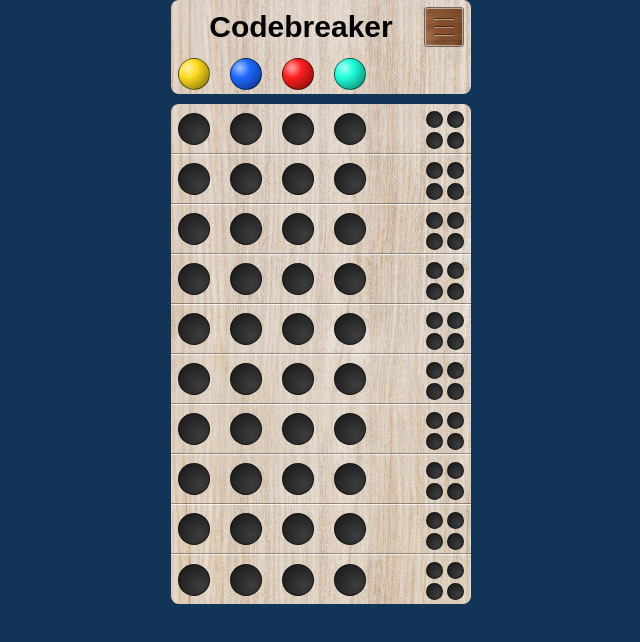
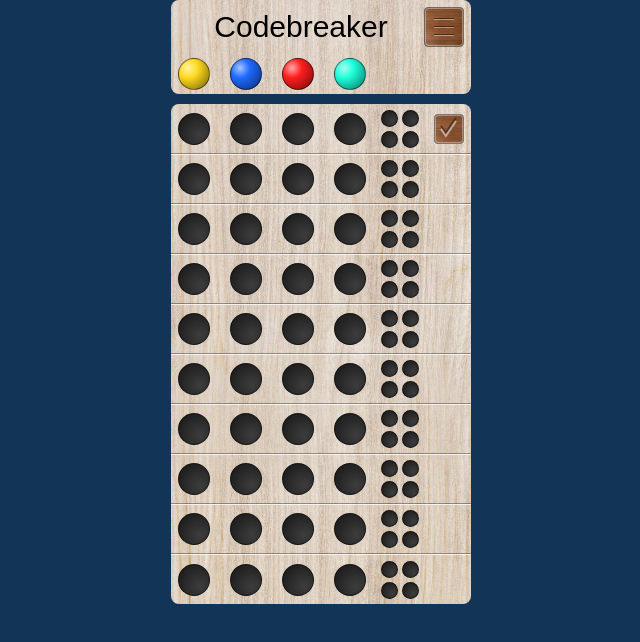
Before and after one commit to andre-rosatto/codebreaker_react, a React (Create React App) app: page / in a window 1280 px wide. Shown: the top 642 px of the page, without its empty margins (319-959 px from the left). Built offline with nearby package versions, Linux system fonts and the light colour scheme; a web font is replaced by a local one.

Commit message:
layout básico

```diff
--- a/src/components/App.tsx
+++ b/src/components/App.tsx
@@ -43,7 +43,7 @@ const App = () => {
 				<header>
 					<div className="title">
 						<h1>Codebreaker</h1>
-						<div></div>
+						<nav></nav>
 					</div>
 					<BallRow
 						header
--- a/src/components/BallRow.tsx
+++ b/src/components/BallRow.tsx
@@ -6,9 +6,10 @@ interface BallRowProps {
 	balls: Array<number>;
 	hints?: Array<number>;
 	onBallClick?: (ballIdx: number) => void;
+	onEnterClick?: () => void;
 }
 
-const BallRow = ({ header, current, balls, hints, onBallClick }: BallRowProps) => {
+const BallRow = ({ header, current, balls, hints, onBallClick, onEnterClick }: BallRowProps) => {
 	const getBallClass = (ball: number): string => {
 		switch (ball) {
 			case -4:
@@ -47,6 +48,9 @@ const BallRow = ({ header, current, balls, hints, onBallClick }: BallRowProps) =
 					></div>
 				))}
 			</div>}
+			{!header && <button
+				className={`enter-btn${current ? '' : ' hidden'}`}
+			></button>}
 		</div>
 	);
 }
--- a/src/css/App.css
+++ b/src/css/App.css
@@ -53,9 +53,10 @@
 	font-size: 30px;
 	text-align: center;
 	flex: 1;
+	font-weight: normal;
 }
 
-.Codebreaker header .title div {
+.Codebreaker header .title nav {
 	width: 40px;
 	height: 40px;
 	background-image: url('../assets/menu_btn.png');
--- a/src/css/BallRow.css
+++ b/src/css/BallRow.css
@@ -2,11 +2,12 @@
 	pointer-events: none;
 	display: flex;
 	justify-content: space-between;
+	align-items: center;
 	height: 50px;
 	padding: 7px;
 	box-sizing: border-box;
 	border-bottom: 1px solid rgba(0, 0, 0, .35);
-	border-top: 1px solid rgba(255, 255, 255, .75)
+	border-top: 1px solid rgba(255, 255, 255, .75);
 }
 
 .BallRow:first-child {
@@ -47,3 +48,17 @@
 	grid-template-columns: repeat(2, 1fr);
 	gap: 4px;
 }
+
+.BallRow .enter-btn {
+	width: 30px;
+	height: 30px;
+	background-image: url('../assets/enter_btn.png');
+	background-position: center;
+	background-repeat: no-repeat;
+	cursor: pointer;
+	border: none;
+}
+
+.BallRow .enter-btn.hidden {
+	visibility: hidden;
+}
```
Also changed, not shown: src/assets/enter_btn.png (added), src/assets/menu_btn.png.
